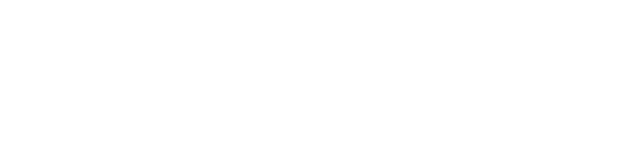
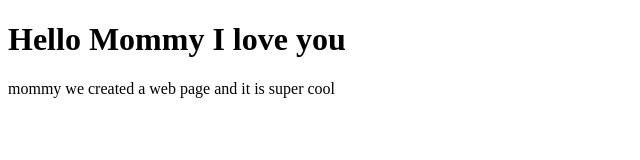
Before and after one commit to pzhiltsoff/pzhiltsoff.github.io, a plain HTML site: page index.html in a window 1280 px wide. Shown: the whole page, without its empty margins (0-640 px from the left). Drawn offline with Linux system fonts and the light colour scheme.

Commit message:
Made words on wbsite

```diff
--- a/index.html
+++ b/index.html
@@ -7,6 +7,7 @@
     <title>Philip's Page</title>
 </head>
 <body>
-
+    <h1>Hello Mommy I love you</h1>
+    <p>mommy we created a web page and it is super cool</p>
 </body>
 </html>
```
